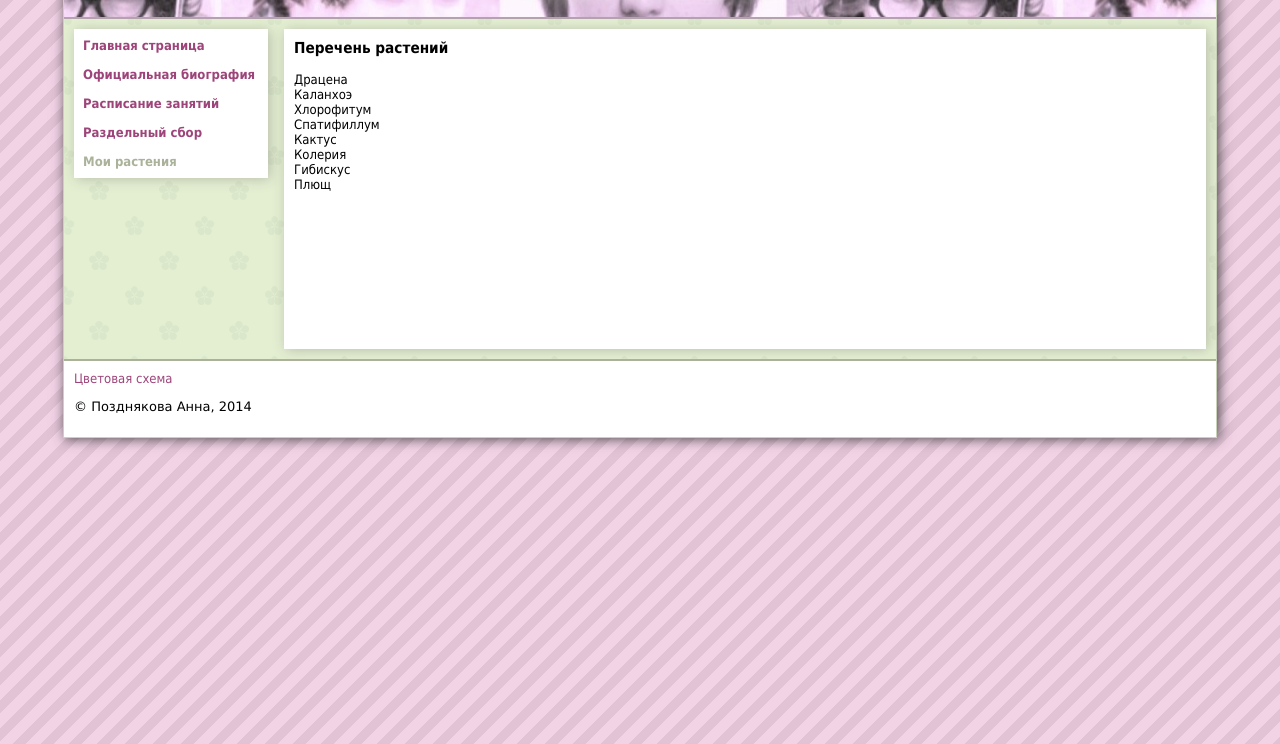
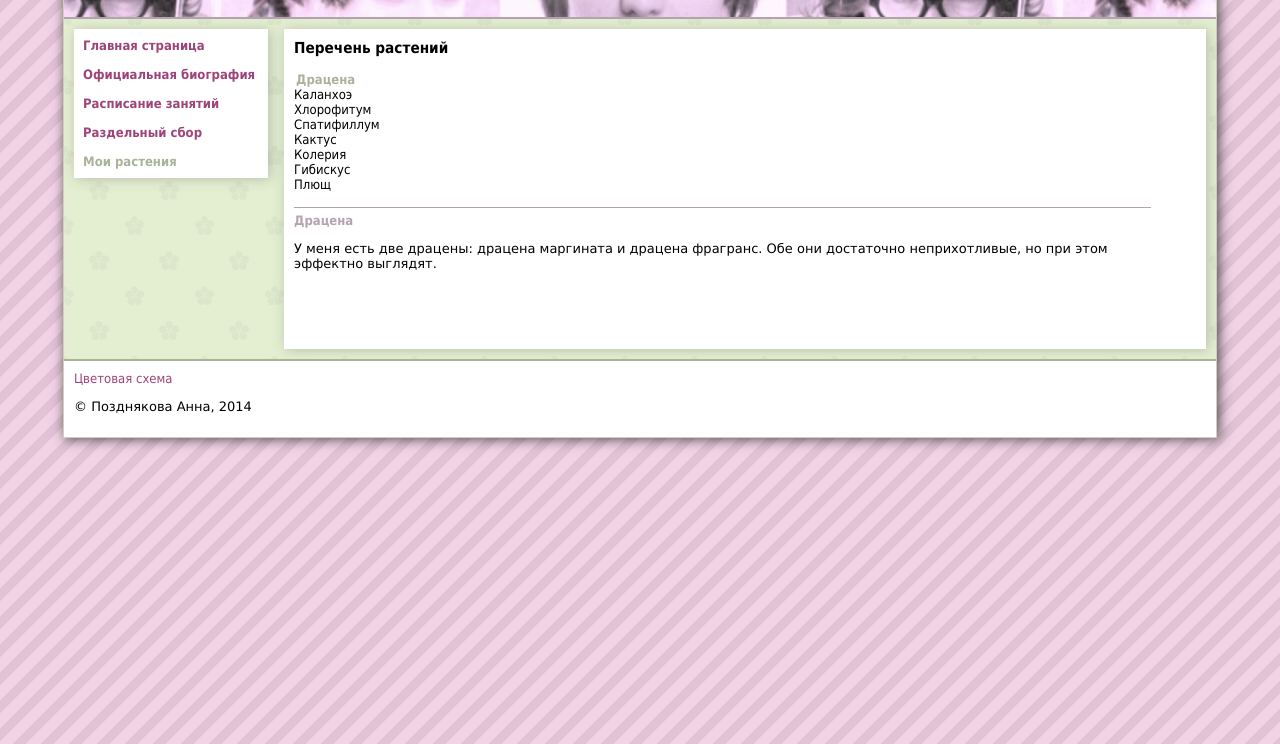
Before and after one commit to inorser/inorser.github.io, a plain HTML site: page gardening/ListOfPlants.html in a window 1280 px wide. Shown: the part 56-800 px from the top of the page. Drawn offline with Linux system fonts and the light colour scheme.

Commit message:
Added "Dracaena"

```diff
--- a/gardening/ListOfPlants.html
+++ b/gardening/ListOfPlants.html
@@ -21,7 +21,7 @@
 			<div class="content">
 				<h3>Перечень растений</h3>
 				<div class="TOCBox">
-					<div class="TOC">Драцена</div>
+					<div class="TOC"><a href="#dracaena">Драцена</a></div>
 					<div class="TOC">Каланхоэ</div>
 					<div class="TOC">Хлорофитум</div>
 					<div class="TOC">Спатифиллум</div>
@@ -31,7 +31,10 @@
 					<div class="TOC">Плющ</div>
 				</div>
 
-
+				<div class="chapter" id="dracaena">
+					<h4>Драцена</h4>
+					<p>У меня есть две драцены: драцена маргината и драцена фрагранс. Обе они достаточно неприхотливые, но при этом эффектно выглядят. </p>
+				</div>
 
 
 
```
